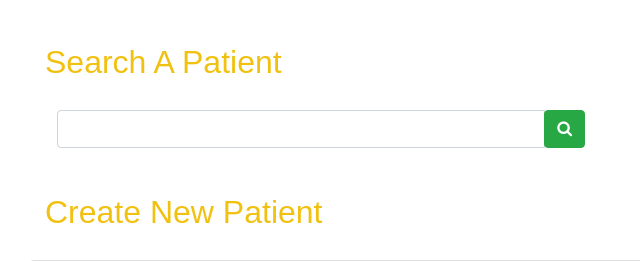
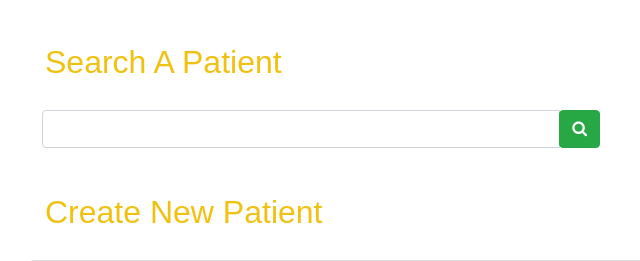
Before and after one commit to k19ashok/Welfinity, a Django app: page / in a window 1280 px wide. Shown: the part 131-392 px from the top of the page, without its empty margins (40-680 px from the left). Run offline with Django 4.2, Linux system fonts and the light colour scheme; some libraries are stand-ins or nearby versions; some web fonts are replaced.

Commit message:
'mylast'

```diff
--- a/templates/emr.html
+++ b/templates/emr.html
@@ -272,7 +272,7 @@
 
         <form action="{% url 'emr' %}" method="post" class="w-100">
           {% csrf_token %}
-          <div class="form-group col-12 col-md-6">
+          <div class="form-group col-12 col-md-6 px-0">
             <div class="input-group">
               <input type="text" name="searchid" class="form-control" required>
               <button type="submit" class="btn btn-success rounded">
```
